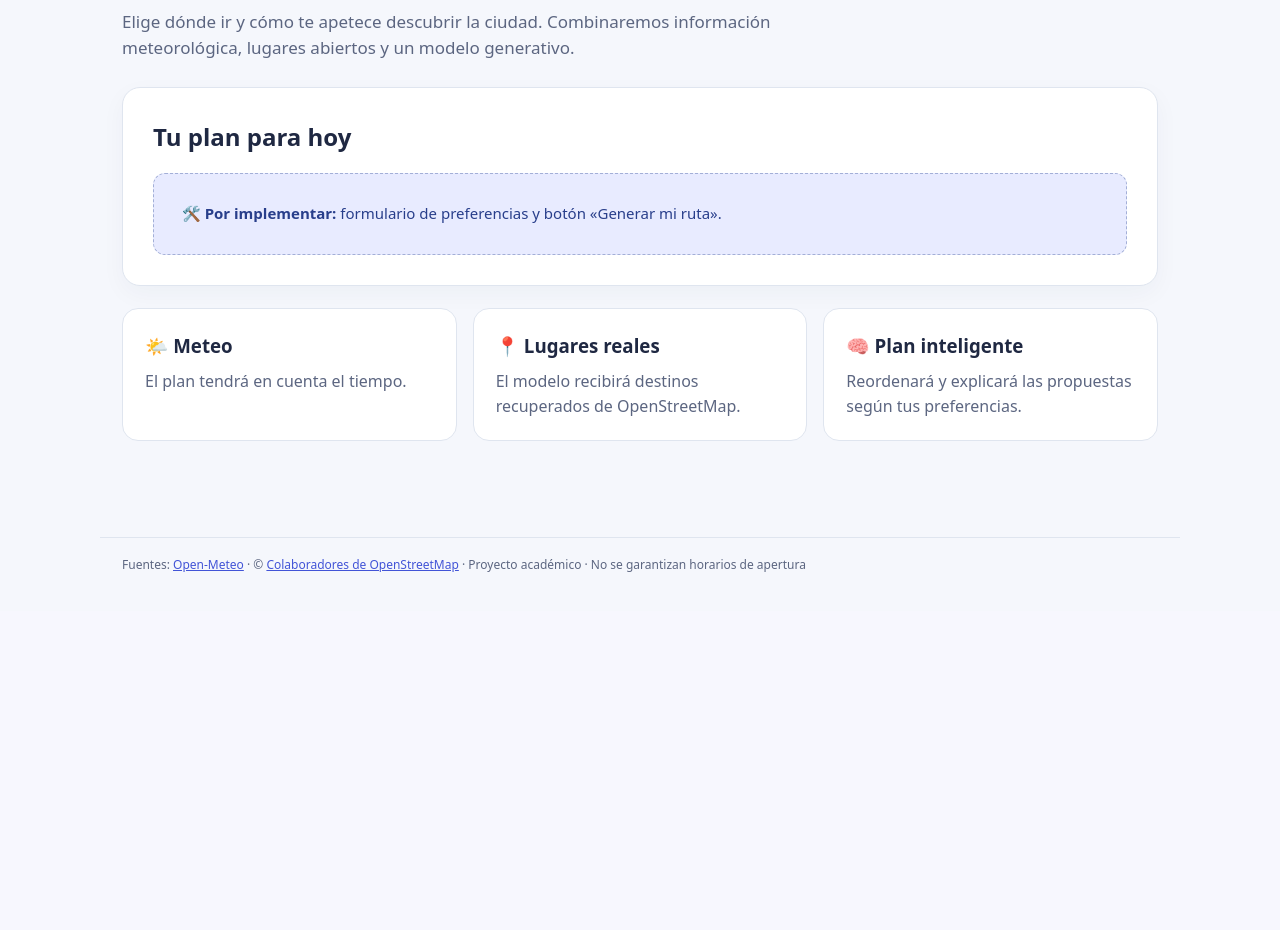
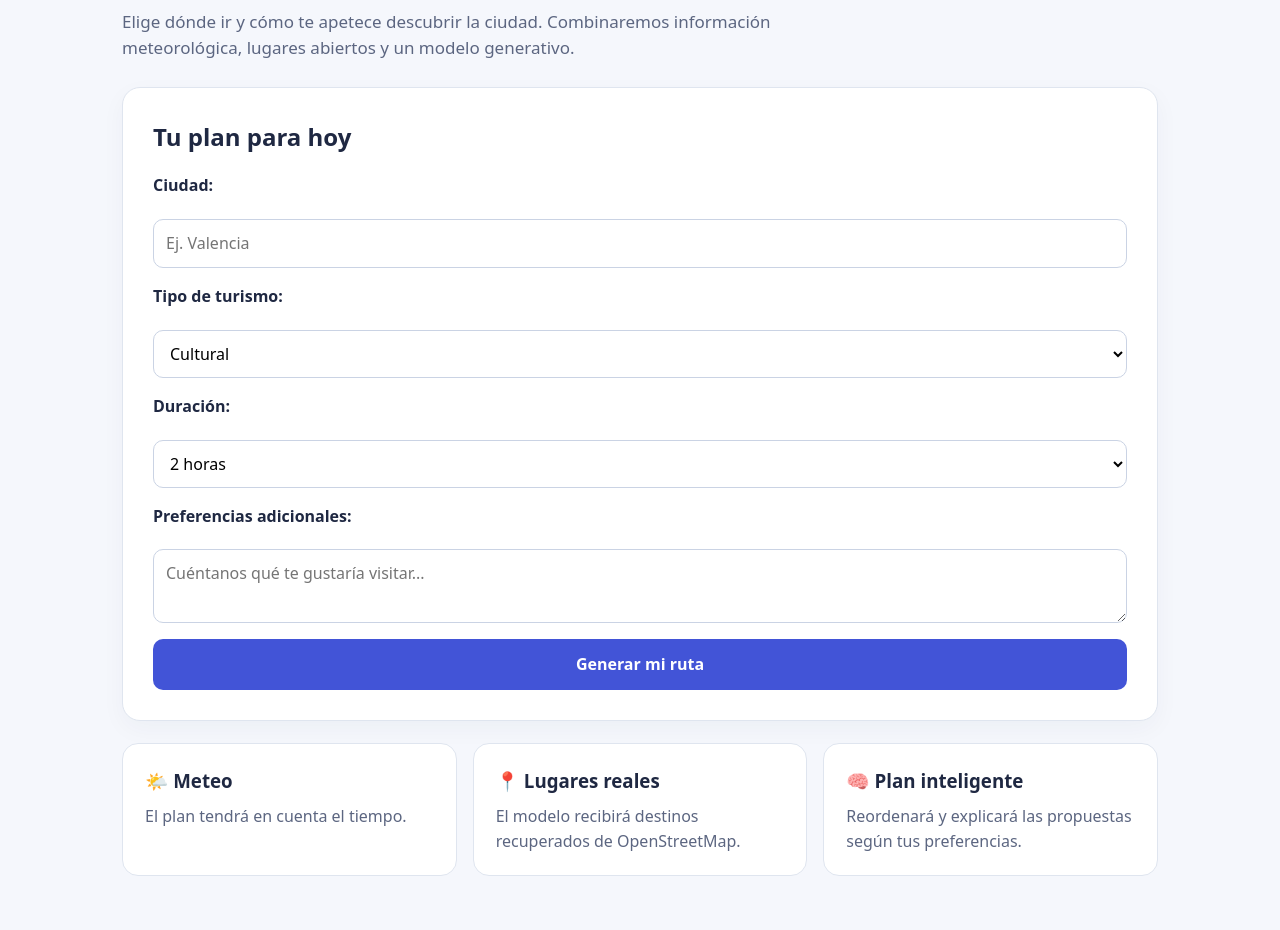
Before and after one commit to inigoerce/CityPilot_IA_Andrea_I-igo, a Flask app: page / in a window 1280 px wide. Shown: the part 217-1147 px from the top of the page. Before the commit the page ends 789 px from the top, so only its background shows below. Run offline with Flask 3, Linux system fonts and the light colour scheme.

Commit message:
Implementa interfaz Flask y validacion en notebook

```diff
--- a/web/app/main.py
+++ b/web/app/main.py
@@ -1,5 +1,5 @@
-"""Rutas del servicio Flask. Esqueleto intencionalmente incompleto."""
-from flask import Flask, jsonify, render_template
+"""Rutas del servicio Flask."""
+from flask import Flask, jsonify, render_template, request, send_file
 from app.db import ping_db
 
 
@@ -8,7 +8,6 @@ def create_app():
 
     @app.get("/")
     def inicio():
-        # TODO(ALUMNADO): El formulario se desarrolla en templates/index.html.
         return render_template("index.html")
 
     @app.get("/api/health")
@@ -21,32 +20,118 @@ def create_app():
             return jsonify(servicio="citypilot", estado="degradado", db="error"), 503
 
     @app.post("/planificar")
+
     def planificar_html():
-        # TODO(ALUMNADO): leer y validar request.form; llamar a UN orquestador
-        # compartido con /api/planificar; renderizar resultado.html.
-        return "Pendiente: formulario -> integración -> resultado", 501
+        from app.orchestrator import procesar_solicitud
+
+        try:
+            ciudad = request.form.get("ciudad", "")
+            tipo_turismo = request.form.get("tipo_turismo", "")
+            duracion_horas = int(request.form.get("duracion_horas", 0))
+            preferencias = request.form.get("preferencias", "")
+
+            resultado = procesar_solicitud(
+                ciudad,
+                tipo_turismo,
+                duracion_horas,
+                preferencias
+            )
+
+            return render_template("resultado.html", resultado=resultado)
+
+        except ValueError as error:
+            return render_template("resultado.html", error=str(error)), 400
+        except Exception:
+            return render_template(
+                "resultado.html",
+                error="No se ha podido generar el itinerario. Inténtalo de nuevo."
+            ), 500
 
     @app.post("/api/planificar")
+
     def planificar_api():
-        # TODO(ALUMNADO): leer JSON, usar EL MISMO orquestador y devolver JSON.
-        # Nunca duplicar la lógica de datos externos en las dos rutas.
-        return jsonify(error="Pendiente: API propia"), 501
+        from app.orchestrator import procesar_solicitud
+
+        datos = request.get_json(silent=True) or {}
+
+        try:
+            resultado = procesar_solicitud(
+                datos.get("ciudad", ""),
+                datos.get("tipo_turismo", ""),
+                int(datos.get("duracion_horas", 0)),
+                datos.get("preferencias", "")
+            )
+            return jsonify(resultado)
+
+        except ValueError as error:
+            return jsonify(error=str(error)), 400
+        except Exception:
+            return jsonify(
+                error="No se ha podido generar el itinerario."
+            ), 500
 
     @app.get("/analitica")
     def analitica():
-        # TODO(ALUMNADO): consultar PostgreSQL y pasar métricas a la plantilla.
-        return render_template("analitica.html", totales=None, top_ciudades=[], ultimas=[])
+        from app.db import obtener_estadisticas, obtener_ultimas_solicitudes
+
+        try:
+            totales = obtener_estadisticas()
+            ultimas = obtener_ultimas_solicitudes(8)
+
+            return render_template(
+                "analitica.html",
+                totales=totales,
+                top_ciudades=totales.get("top_ciudades", []),
+                ultimas=ultimas
+            )
+        except Exception:
+            return render_template(
+                "analitica.html",
+                totales=None,
+                top_ciudades=[],
+                ultimas=[],
+                error="No se han podido cargar las estadísticas."
+            ), 500
 
     @app.get("/analitica/grafico.png")
     def grafico():
-        # TODO(ALUMNADO): generar una gráfica PNG de Matplotlib con datos SQL,
-        # utilizando un BytesIO y Flask send_file. No JavaScript.
-        return "Pendiente: gráfica de peticiones", 501
+        from io import BytesIO
+        import matplotlib
+        matplotlib.use("Agg")
+        import matplotlib.pyplot as plt
+        from app.db import obtener_estadisticas
+
+        estadisticas = obtener_estadisticas()
+        ciudades = estadisticas.get("top_ciudades", [])
+
+        nombres = [item["ciudad"] for item in ciudades]
+        cantidades = [item["total"] for item in ciudades]
+
+        figura, eje = plt.subplots()
+        eje.bar(nombres, cantidades)
+        eje.set_title("Solicitudes por ciudad")
+        eje.set_xlabel("Ciudad")
+        eje.set_ylabel("Número de solicitudes")
+        figura.tight_layout()
+
+        imagen = BytesIO()
+        figura.savefig(imagen, format="png")
+        imagen.seek(0)
+        plt.close(figura)
+
+        return send_file(imagen, mimetype="image/png")
 
     @app.get("/api/estadisticas")
     def estadisticas_api():
-        # TODO(ALUMNADO): exponer el resumen de la base de datos como JSON.
-        return jsonify(error="Pendiente: estadísticas"), 501
+        from app.db import obtener_estadisticas
+
+        try:
+            estadisticas = obtener_estadisticas()
+            return jsonify(estadisticas)
+        except Exception:
+            return jsonify(
+                error="No se han podido obtener las estadísticas."
+            ), 500
 
     return app
 
--- a/web/app/templates/index.html
+++ b/web/app/templates/index.html
@@ -8,14 +8,42 @@
 </section>
 <section class="surface">
   <h2>Tu plan para hoy</h2>
-  <!-- TODO(ALUMNADO): construir aquí un formulario HTML real.
-       action="/planificar", method="POST".
-       Campos obligatorios: ciudad (texto), tipo_turismo (select con
-       cultural/gastronomica/naturaleza/familiar), duracion_horas (2,4,6).
-       Campo opcional: preferencias (textarea de 200 caracteres aprox.).
-       Botón submit. Etiquetas accesibles y validación básica HTML.
-       IMPORTANTE: no se proporciona el HTML del formulario. -->
-  <div class="todo">🛠️ <strong>Por implementar:</strong> formulario de preferencias y botón «Generar mi ruta».</div>
+  <form action="/planificar" method="POST">
+    <label for="ciudad">Ciudad:</label>
+    <input
+        type="text"
+        id="ciudad"
+        name="ciudad"
+        required
+        maxlength="80"
+        placeholder="Ej. Valencia"
+    >
+
+    <label for="tipo_turismo">Tipo de turismo:</label>
+    <select id="tipo_turismo" name="tipo_turismo" required>
+        <option value="cultural">Cultural</option>
+        <option value="gastronomica">Gastronómica</option>
+        <option value="naturaleza">Naturaleza</option>
+        <option value="familiar">Familiar</option>
+    </select>
+
+    <label for="duracion_horas">Duración:</label>
+    <select id="duracion_horas" name="duracion_horas" required>
+        <option value="2">2 horas</option>
+        <option value="4">4 horas</option>
+        <option value="6">6 horas</option>
+    </select>
+
+    <label for="preferencias">Preferencias adicionales:</label>
+    <textarea
+        id="preferencias"
+        name="preferencias"
+        maxlength="200"
+        placeholder="Cuéntanos qué te gustaría visitar..."
+    ></textarea>
+
+    <button type="submit">Generar mi ruta</button>
+</form>
 </section>
 <section class="three">
   <article class="tile"><h3>🌤️ Meteo</h3><p>El plan tendrá en cuenta el tiempo.</p></article>
```
Also changed, not shown: web/app/templates/resultado.html (+79 -7 lines), 1 other file.
